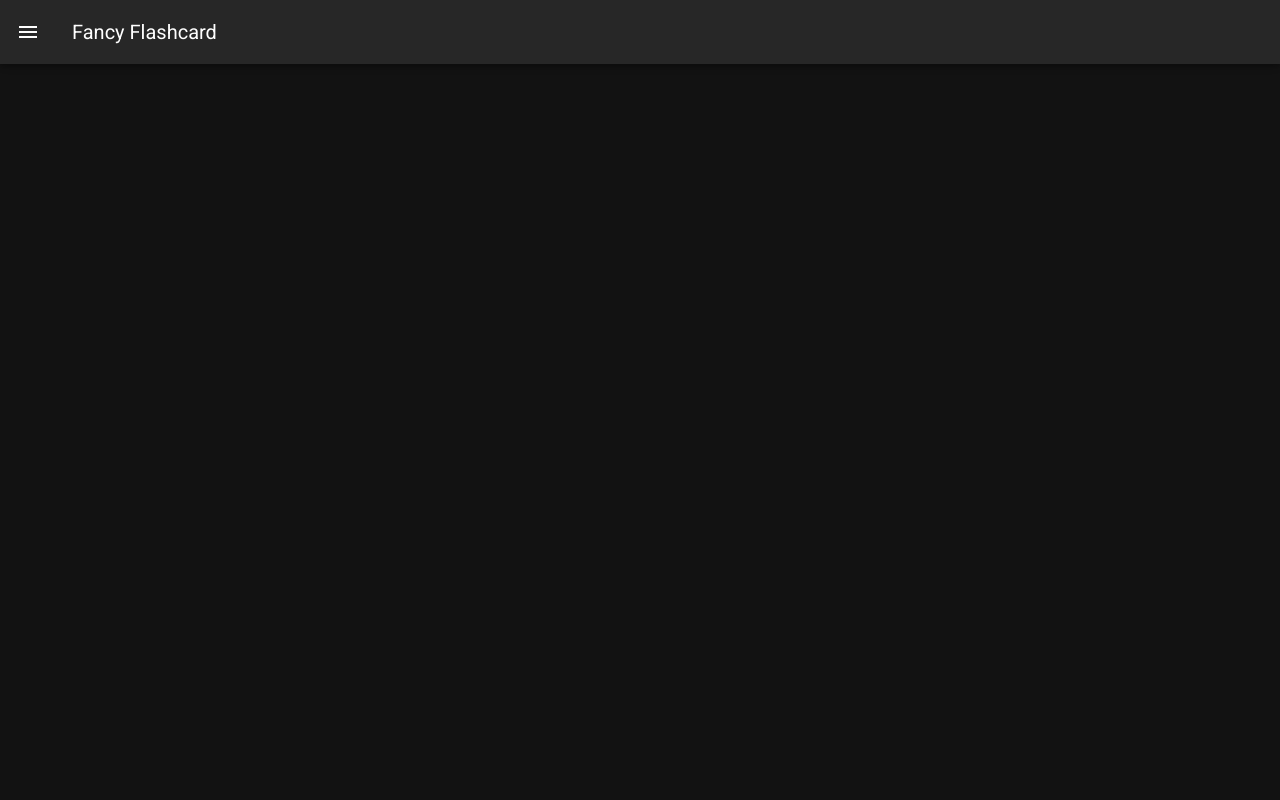
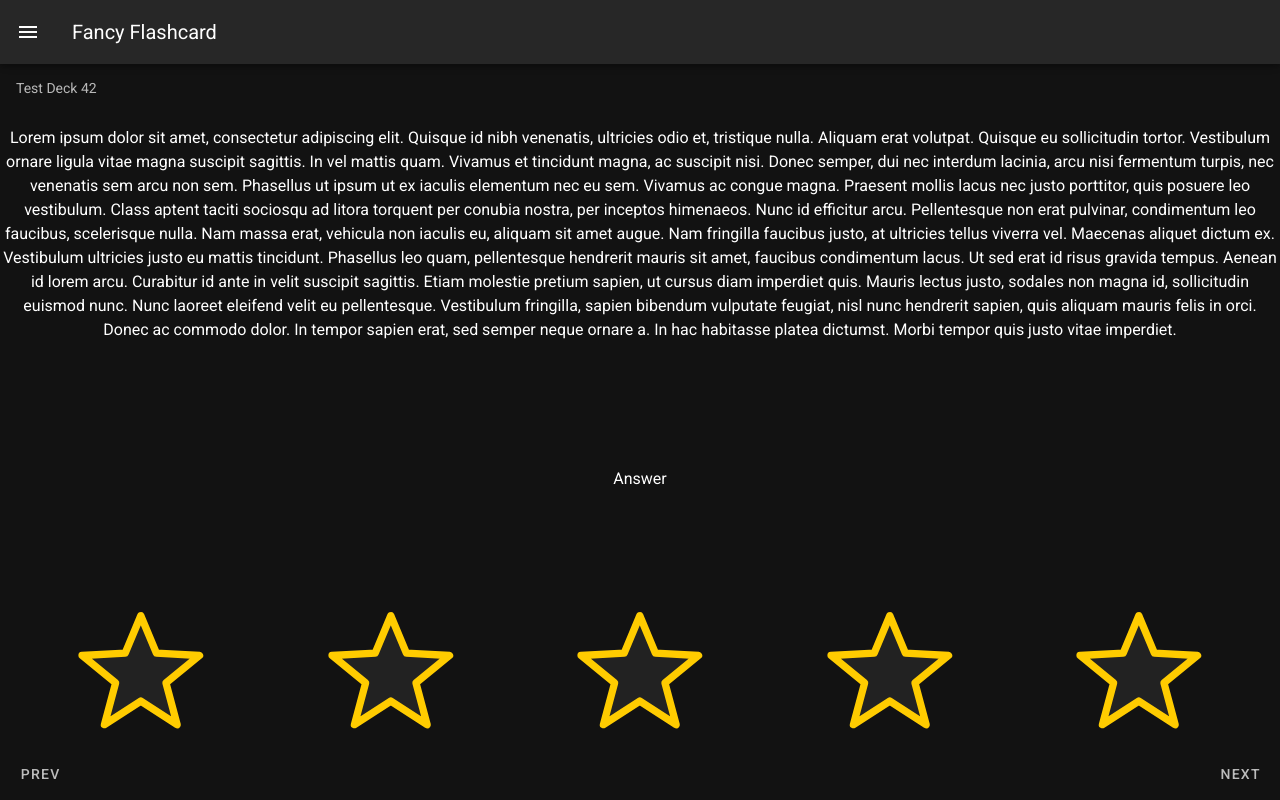
Before and after one commit to fancy-flashcard/ffc, a Vue app: page /learn in a window 1280 px wide. Built offline with nearby package versions, Linux system fonts and the light colour scheme.

Commit message:
add ui for learning cards

```diff
--- a/src/components/deckselection/DeckSelection.vue
+++ b/src/components/deckselection/DeckSelection.vue
@@ -89,6 +89,7 @@ export default {
         this.$router.push('add');
       } else {
         // start learning with selected decks
+        this.$router.push('learn');
       }
     },
     deleteSelectedDecks() {
--- a/src/components/layout/NavigationBar.vue
+++ b/src/components/layout/NavigationBar.vue
@@ -25,33 +25,35 @@
     <v-app-bar
       :clipped-left="primaryDrawer.clipped"
       app
-      :class="{ 'indigo': numberOfSelectedDecks>0}"
+      :class="colorAppBar"
     >
-      <v-app-bar-nav-icon
-        v-if="numberOfSelectedDecks===0"
+      <v-btn icon
+        v-if="isInDeckSelection && numberOfSelectedDecks>0"
+        @click="deselectAll"
+      >
+        <v-icon>mdi-close</v-icon>
+      </v-btn>
+      <v-app-bar-nav-icon v-else
         @click.stop="primaryDrawer.model = !primaryDrawer.model"
       ></v-app-bar-nav-icon>
-      <v-btn v-else icon @click="deselectAll">
-        <v-icon>mdi-close</v-icon>
-      </v-btn>
 
       <v-toolbar-title>
-        {{ numberOfSelectedDecks > 0
-        ? `${numberOfSelectedDecks} deck${numberOfSelectedDecks === 1 ? "":"s"} selected`
-        : title }}
+        {{ toolbarTitle }}
       </v-toolbar-title>
 
       <v-spacer></v-spacer>
 
-      <v-btn icon v-if="numberOfSelectedDecks===1" @click="showInfoForSelectedDeck">
+      <v-btn icon v-if="isInDeckSelection && numberOfSelectedDecks===1" @click="showInfoForSelectedDeck">
         <v-icon>mdi-information</v-icon>
       </v-btn>
 
-      <v-btn icon v-if="numberOfSelectedDecks>0" @click="selectAll" :disabled="numberOfSelectedDecks === decks.length">
+      <v-btn icon v-if="isInDeckSelection && numberOfSelectedDecks>0" @click="selectAll"
+        :disabled="numberOfSelectedDecks === decks.length"
+      >
         <v-icon>mdi-checkbox-multiple-marked</v-icon>
       </v-btn>
 
-      <v-btn icon v-if="numberOfSelectedDecks>0" @click="deleteSelected">
+      <v-btn icon v-if="isInDeckSelection && numberOfSelectedDecks>0" @click="deleteSelected">
         <v-icon>mdi-delete</v-icon>
       </v-btn>
     </v-app-bar>
@@ -76,6 +78,23 @@ export default {
       mini: false
     }
   }),
+  computed: {
+    isInDeckSelection() {
+      return this.$route.name === "DeckSelection"
+    },
+    colorAppBar() {
+      if (this.isInDeckSelection && this.numberOfSelectedDecks > 0) {
+        return "indigo";
+      }
+      return "";
+    },
+    toolbarTitle() {
+      if (this.isInDeckSelection && this.numberOfSelectedDecks > 0) {
+        return `${this.numberOfSelectedDecks} deck${this.numberOfSelectedDecks === 1 ? "":"s"} selected`;
+      }
+      return this.title;
+    },
+  },
   methods: {
     deselectAll() {
       this.decks.forEach(deck => {
--- /dev/null
+++ b/src/components/learn/Learn.vue
@@ -0,0 +1,80 @@
+<template>
+  <div style="height: 100%;"> <!-- v-if="numberOfSelectedDecks>0"> <!-- otherwise it will be shortly displayed before it is catched by beforeMount -->
+    <div style="height: 100%; display: flex; flex-direction: column;">
+      <v-subheader>{{ card.deckName }}</v-subheader>
+      <div class="max-height">{{ card.q }}</div>
+      <div class="max-height">{{ card.a }}</div>
+      <Rating />
+      <v-card-actions>
+        <v-btn text color="grey lighten-1">Prev</v-btn>
+        <v-spacer></v-spacer>
+        <v-btn text color="grey lighten-1">Next</v-btn>
+      </v-card-actions>
+    </div>
+  </div>
+</template>
+
+<script>
+import Rating from './Rating.vue';
+
+export default {
+  name: "Learn",
+  components: {
+    Rating,
+  },
+  props: {
+    decks: Array,
+    numberOfSelectedDecks: Number,
+  },
+  data() {
+    return {
+      card: {
+        q: `Lorem ipsum dolor sit amet,
+consectetur adipiscing elit. Quisque id nibh venenatis, ultricies odio et, tristique nulla. Aliquam erat volutpat. Quisque eu sollicitudin tortor. Vestibulum ornare ligula vitae magna suscipit sagittis. In vel mattis quam. Vivamus et tincidunt magna, ac suscipit nisi. Donec semper, dui nec interdum lacinia, arcu nisi fermentum turpis, nec venenatis sem arcu non sem. Phasellus ut ipsum ut ex iaculis elementum nec eu sem.
+
+Vivamus ac congue magna. Praesent mollis lacus nec justo porttitor, quis posuere leo vestibulum. Class aptent taciti sociosqu ad litora torquent per conubia nostra, per inceptos himenaeos. Nunc id efficitur arcu. Pellentesque non erat pulvinar, condimentum leo faucibus, scelerisque nulla. Nam massa erat, vehicula non iaculis eu, aliquam sit amet augue. Nam fringilla faucibus justo, at ultricies tellus viverra vel. Maecenas aliquet dictum ex.
+
+Vestibulum ultricies justo eu mattis tincidunt. Phasellus leo quam, pellentesque hendrerit mauris sit amet, faucibus condimentum lacus. Ut sed erat id risus gravida tempus. Aenean id lorem arcu. Curabitur id ante in velit suscipit sagittis. Etiam molestie pretium sapien, ut cursus diam imperdiet quis. Mauris lectus justo, sodales non magna id, sollicitudin euismod nunc. Nunc laoreet eleifend velit eu pellentesque. Vestibulum fringilla, sapien bibendum vulputate feugiat, nisl nunc hendrerit sapien, quis aliquam mauris felis in orci. Donec ac commodo dolor. In tempor sapien erat, sed semper neque ornare a. In hac habitasse platea dictumst.
+Morbi tempor quis justo vitae imperdiet.`,
+        a: "Answer",
+        deckName: "Test Deck 42",
+      },
+    };
+  },
+  beforeMount() {
+    if (this.numberOfSelectedDecks === 0) {
+      //this.$router.replace("/");
+    }
+  },
+  methods: {
+    updateVerticalCentering() {
+      for (let el of document.getElementsByClassName("max-height")) {
+        if (el.scrollHeight > el.clientHeight) {
+          el.classList.remove("flex-center");
+        } else {
+          el.classList.add("flex-center");
+        }
+      }
+    },
+  },
+  mounted() {
+    this.updateVerticalCentering();
+  },
+  updated() {
+    this.updateVerticalCentering();
+  },
+};
+</script>
+
+<style scoped>
+.max-height {
+  display: flex;
+  flex-direction: column;
+  flex: 1 1 auto;
+  overflow-y: auto;
+  height: 0px;
+}
+.flex-center {
+  justify-content: center;
+}
+</style>
--- /dev/null
+++ b/src/components/learn/Rating.vue
@@ -0,0 +1,43 @@
+<template>
+  <div class="rating">
+    <svg class="star" v-for="n in 5" :key="n"
+      viewBox="0 0 100 100"
+    >
+      <!-- two circles, radius 18% and 42%, 72 degree steps -->
+      <polygon points="50,10 39.4,35.4 10.1,37 32.9,55.6 25.3,84 50,68, 74.7,84 67.1,55.6 89.9,37 60.6,35.4" />
+    </svg>
+  </div>
+</template>
+
+<script>
+export default {
+    name: "Rating",
+}
+</script>
+
+<style scoped>
+.rating {
+  max-height: 20%;
+  padding: 0 16px;
+  display: flex;
+}
+
+svg.star {
+    flex-grow: 1;
+    stroke-width: 5;
+    stroke-linejoin: round;
+}
+svg.star polygon {
+    cursor: pointer;
+}
+svg.star.filled polygon {
+    fill: #fc0;
+    stroke: #fc0;
+    transition: 0.2s;
+}
+svg.star polygon {
+    fill: #222;
+    stroke: #fc0;
+    transition: 0.5s;
+}
+</style>
--- a/src/router/index.js
+++ b/src/router/index.js
@@ -6,8 +6,14 @@ Vue.use(VueRouter)
 const routes = [
   {
     path: '/',
-    name: 'Deckselection',
+    name: 'DeckSelection',
     component: () => import('../views/Home.vue'),
+    props: true,
+  },
+  {
+    path: '/learn',
+    name: 'Learn',
+    component: () => import('../views/Learn.vue'),
     props: true,
   },
   {
--- a/src/views/Home.vue
+++ b/src/views/Home.vue
@@ -7,7 +7,7 @@
 <script>
 import DeckSelection from '../components/deckselection/DeckSelection.vue'
 export default {
-  name: 'App',
+  name: "Home",
   props: {
     decks: Array,
     numberOfSelectedDecks: Number
--- /dev/null
+++ b/src/views/Learn.vue
@@ -0,0 +1,29 @@
+<template>
+  <div class="learn">
+    <LearnComponent
+      :decks="decks"
+      :numberOfSelectedDecks="numberOfSelectedDecks"
+    />
+  </div>
+</template>
+
+<script>
+import LearnComponent from '../components/learn/Learn.vue';
+
+export default {
+  name: "Learn",
+  props: {
+    decks: Array,
+    numberOfSelectedDecks: Number,
+  },
+  components: {
+    LearnComponent
+  }
+}
+</script>
+
+<style scoped>
+.learn {
+  height: 100%;
+}
+</style>
```
